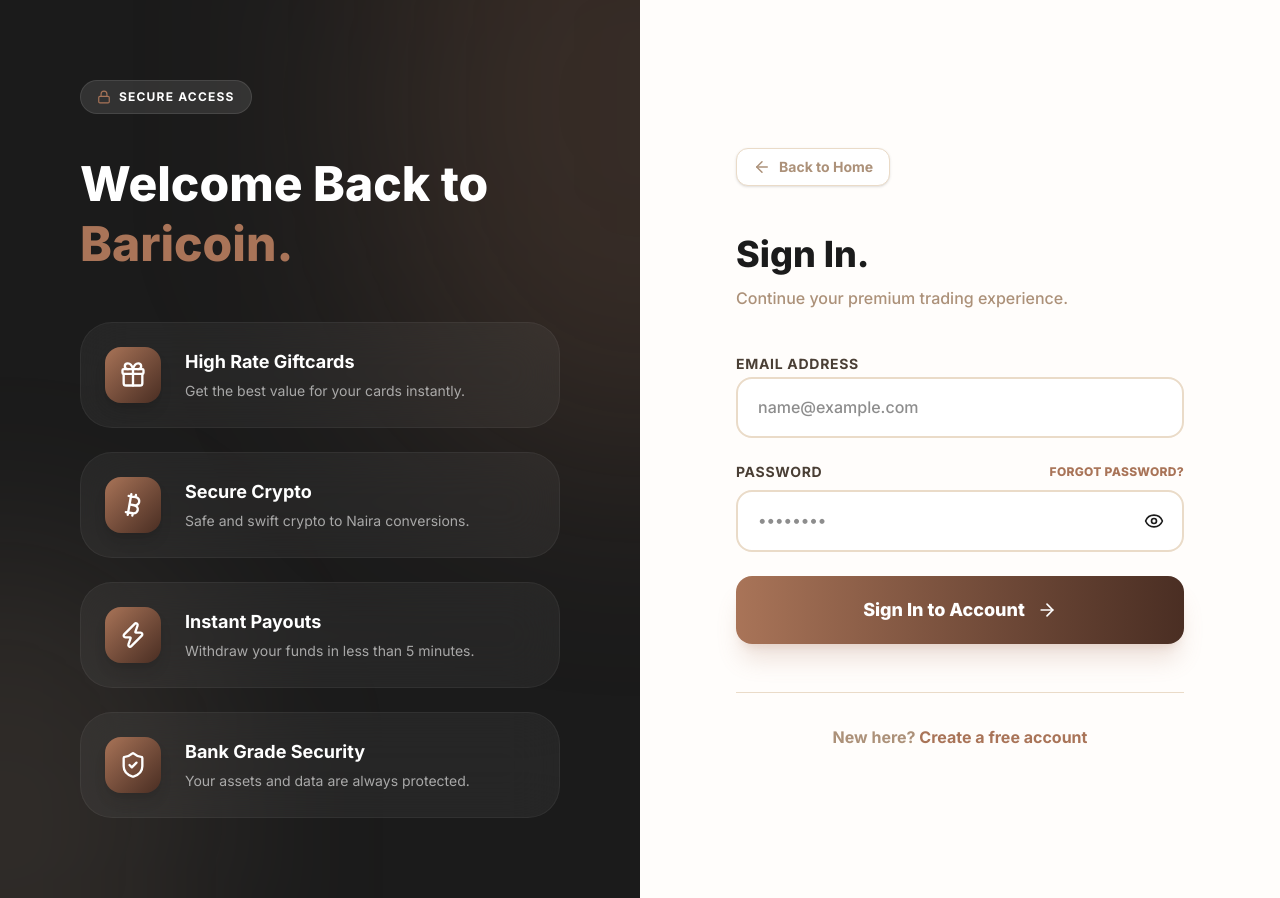
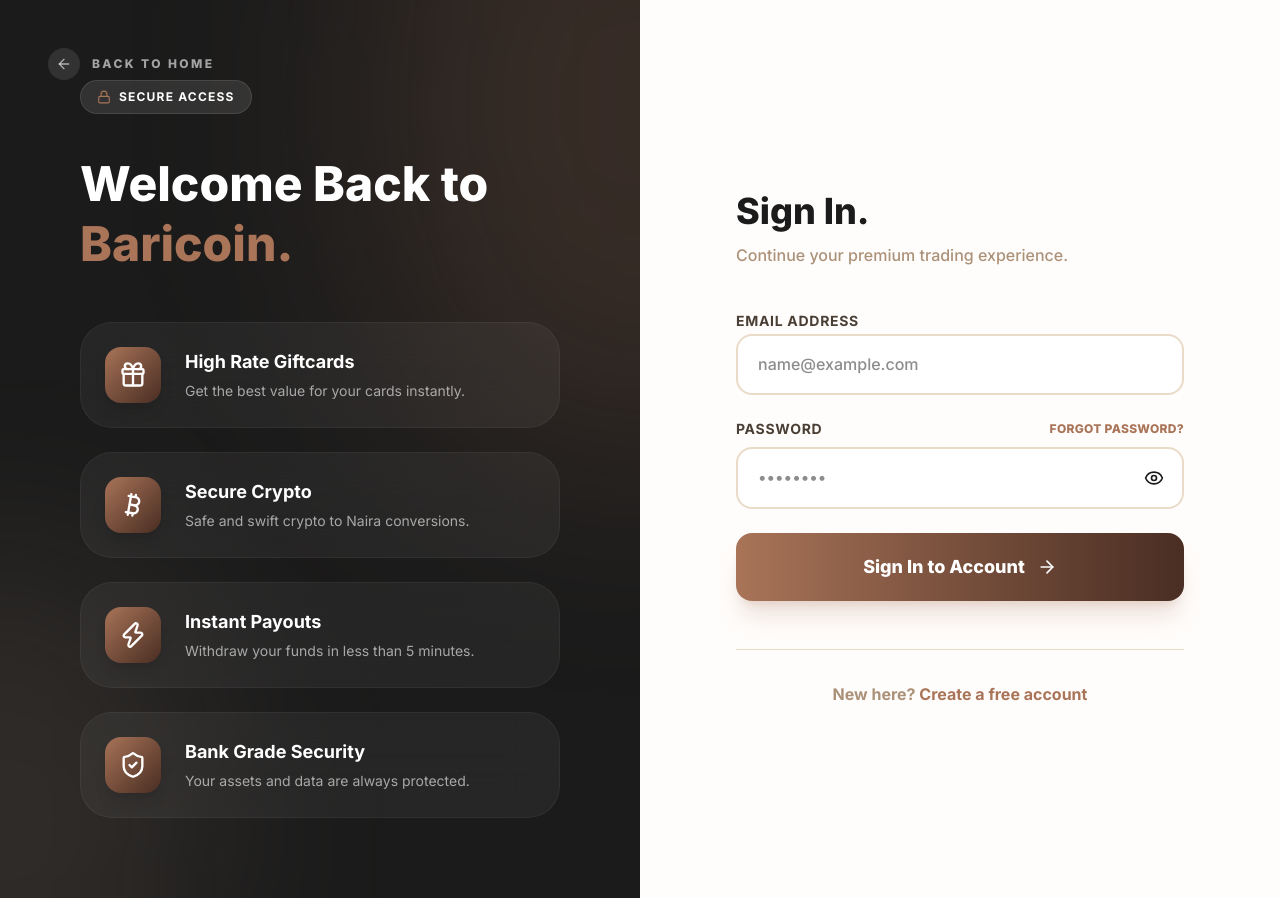
Before and after one commit to Markcrest-dev/Baricoin, a React (Vite) app in the folder web/: page /login in a window 1280 px wide. Built offline with nearby package versions, Linux system fonts and the light colour scheme; no server answers.

Commit message:
refactor: move back-to-home link to global container in authentication pages

```diff
--- a/web/src/pages/ForgotPasswordPage.tsx
+++ b/web/src/pages/ForgotPasswordPage.tsx
@@ -26,7 +26,18 @@
   };
 
   return (
-    <div className="min-h-screen flex bg-white">
+    <div className="min-h-screen flex bg-white relative">
+      <Link
+        to="/"
+        className="absolute top-8 left-8 lg:top-12 lg:left-12 z-50 inline-flex items-center gap-3 text-brand-900 lg:text-white/60 font-black text-xs uppercase tracking-[0.2em] hover:text-primary lg:hover:text-white transition-all group"
+      >
+        <div className="w-8 h-8 rounded-full bg-surface-100 lg:bg-white/10 flex items-center justify-center group-hover:bg-primary lg:group-hover:bg-primary group-hover:text-white transition-all">
+          <ArrowLeft size={16} className="group-hover:-translate-x-0.5 transition-transform" />
+        </div>
+        <span>Back to Home</span>
+      </Link>
+
+
       {/* Left – Visual Showcase */}
       <div className="hidden lg:flex lg:w-1/2 bg-brand-900 relative items-center justify-center overflow-hidden p-20">
         <div className="absolute top-0 right-0 w-[80%] h-[80%] bg-primary/20 rounded-full blur-[120px] -mr-[40%] -mt-[40%]" />
@@ -61,16 +72,6 @@
       {/* Right – Form */}
       <div className="w-full lg:w-1/2 flex items-center justify-center p-8 bg-surface-50">
         <div className="w-full max-w-md">
-          {/* Back Button */}
-          <div className="mb-12">
-            <Link
-              to="/"
-              className="inline-flex items-center gap-2 px-4 py-2 bg-white rounded-xl border border-surface-200 text-brand-500 font-bold text-sm hover:text-primary hover:border-primary/30 transition-all shadow-sm hover:shadow-md group"
-            >
-              <ArrowLeft size={18} className="group-hover:-translate-x-1 transition-transform" />
-              Back to Home
-            </Link>
-          </div>
 
           {!isSubmitted ? (
             <>
--- a/web/src/pages/LoginPage.tsx
+++ b/web/src/pages/LoginPage.tsx
@@ -32,7 +32,18 @@
   };
 
   return (
-    <div className="min-h-screen flex bg-white">
+    <div className="min-h-screen flex bg-white relative">
+      <Link
+        to="/"
+        className="absolute top-8 left-8 lg:top-12 lg:left-12 z-50 inline-flex items-center gap-3 text-brand-900 lg:text-white/60 font-black text-xs uppercase tracking-[0.2em] hover:text-primary lg:hover:text-white transition-all group"
+      >
+        <div className="w-8 h-8 rounded-full bg-surface-100 lg:bg-white/10 flex items-center justify-center group-hover:bg-primary lg:group-hover:bg-primary group-hover:text-white transition-all">
+          <ArrowLeft size={16} className="group-hover:-translate-x-0.5 transition-transform" />
+        </div>
+        <span>Back to Home</span>
+      </Link>
+
+
       {/* Left – Visual Showcase */}
       <div className="hidden lg:flex lg:w-1/2 bg-brand-900 relative items-center justify-center overflow-hidden p-20">
         {/* Background glow */}
@@ -68,16 +79,7 @@
       {/* Right – Login Form */}
       <div className="w-full lg:w-1/2 flex items-center justify-center p-8 bg-surface-50">
         <div className="w-full max-w-md">
-          {/* Back Button */}
-          <div className="mb-12">
-            <Link
-              to="/"
-              className="inline-flex items-center gap-2 px-4 py-2 bg-white rounded-xl border border-surface-200 text-brand-500 font-bold text-sm hover:text-primary hover:border-primary/30 transition-all shadow-sm hover:shadow-md group"
-            >
-              <ArrowLeft size={18} className="group-hover:-translate-x-1 transition-transform" />
-              Back to Home
-            </Link>
-          </div>
+
 
           <div className="mb-10">
             <h1 className="text-4xl font-black text-brand-900 mb-3">Sign In.</h1>
--- a/web/src/pages/SignupPage.tsx
+++ b/web/src/pages/SignupPage.tsx
@@ -69,7 +69,18 @@
   ];
 
   return (
-    <div className="min-h-screen flex bg-white">
+    <div className="min-h-screen flex bg-white relative">
+      <Link
+        to="/"
+        className="absolute top-8 left-8 lg:top-12 lg:left-12 z-50 inline-flex items-center gap-3 text-brand-900 lg:text-white/60 font-black text-xs uppercase tracking-[0.2em] hover:text-primary lg:hover:text-white transition-all group"
+      >
+        <div className="w-8 h-8 rounded-full bg-surface-100 lg:bg-white/10 flex items-center justify-center group-hover:bg-primary lg:group-hover:bg-primary group-hover:text-white transition-all">
+          <ArrowLeft size={16} className="group-hover:-translate-x-0.5 transition-transform" />
+        </div>
+        <span>Back to Home</span>
+      </Link>
+
+
       {/* Left – Visual Showcase */}
       <div className="hidden lg:flex lg:w-1/2 bg-brand-900 relative items-center justify-center overflow-hidden p-20">
         <div className="absolute top-0 right-0 w-[80%] h-[80%] bg-primary/20 rounded-full blur-[120px] -mr-[40%] -mt-[40%]" />
@@ -103,16 +114,7 @@
       {/* Right – Form */}
       <div className="w-full lg:w-1/2 flex items-center justify-center p-8 bg-surface-50 overflow-y-auto">
         <div className="w-full max-w-md py-12">
-          {/* Back Button */}
-          <div className="mb-10">
-            <Link
-              to="/"
-              className="inline-flex items-center gap-2 px-4 py-2 bg-white rounded-xl border border-surface-200 text-brand-500 font-bold text-sm hover:text-primary hover:border-primary/30 transition-all shadow-sm hover:shadow-md group"
-            >
-              <ArrowLeft size={18} className="group-hover:-translate-x-1 transition-transform" />
-              Back to Home
-            </Link>
-          </div>
+
 
           <div className="mb-10">
             <h1 className="text-4xl font-black text-brand-900 mb-3">Create Free Account.</h1>
```
